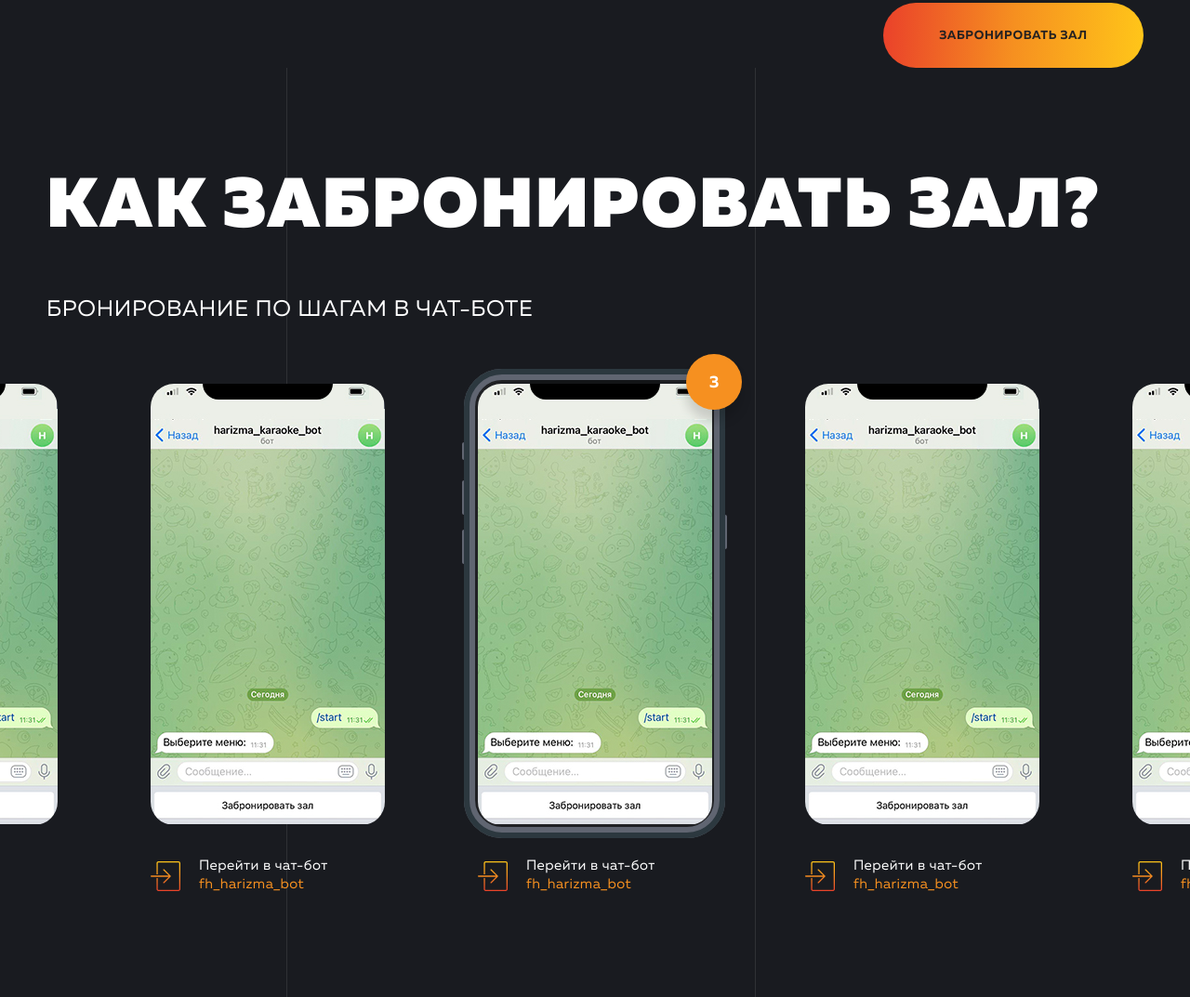
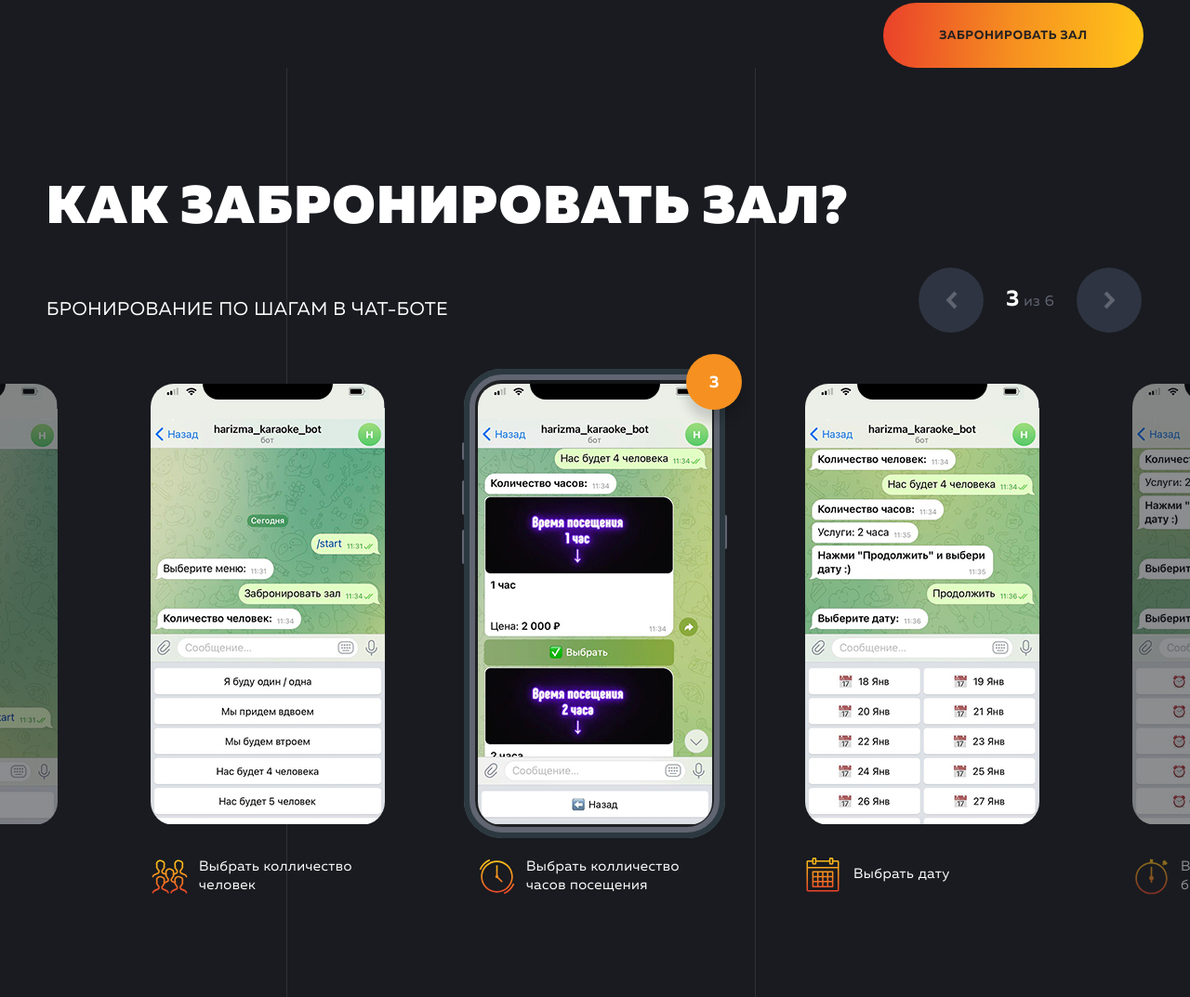
Before and after one commit to Sheil777/harizma, a plain HTML site: page index.html in a window 1280 px wide. Shown: the part 3192-4265 px from the top of the page at 93% size. Drawn offline with Linux system fonts and the light colour scheme.

Commit message:
Section telegram

```diff
--- a/index.html
+++ b/index.html
@@ -297,12 +297,12 @@
                         <img src="template/img/halls/peoples.png" alt=""><span>до 20-ти человек</span>
                     </div>
                 </div>
-                <div class="halls__move halls-move">
-                    <div class="halls-move__last"><img src="template/img/halls/arrow-last.png" alt=""></div>
-                    <div class="halls-move__number">
-                        <span><b>1</b> из <span class="halls-move__maxSlide">6</span></span>
+                <div class="halls__move halls-move pagination-slider">
+                    <div class="halls-move__last pagination-slider__prev"><img src="template/img/halls/arrow-last.png" alt=""></div>
+                    <div class="halls-move__number pagination-slider__text">
+                        <span><b>1</b> из <span class="halls-move__maxSlide pagination-slider__maxSlide">6</span></span>
                     </div>
-                    <div class="halls-move__next"><img src="template/img/halls/arrow-next.png" alt=""></div>
+                    <div class="halls-move__next pagination-slider__next"><img src="template/img/halls/arrow-next.png" alt=""></div>
                 </div>
                 <a href="#popup-reserve" class="halls__button buttonGold popup-link">Забронировать</a>
             </div>
@@ -423,59 +423,59 @@
                             <div class="telegram-slider__slide telegram-slide swiper-slide">
                                 <div class="telegram-slide__number">2</div>
                                 <div class="telegram-slide__img">
-                                    <img src="template/img/telegram/t1.jpg" alt="">
+                                    <img src="template/img/telegram/t2.jpg" alt="">
                                 </div>
                                 <div class="telegram-slide__caption">
                                     <div class="telegram-slide__icon">
-                                        <img src="template/img/telegram/icons/icon_1.svg" alt="">
+                                        <img src="template/img/telegram/icons/icon_2.svg" alt="">
                                     </div>
-                                    <div class="telegram-slide__text">Перейти в чат-бот <span>fh_harizma_bot</span></div>
+                                    <div class="telegram-slide__text">Выбрать колличество человек</div>
                                 </div>
                             </div>
                             <div class="telegram-slider__slide telegram-slide swiper-slide">
                                 <div class="telegram-slide__number">3</div>
                                 <div class="telegram-slide__img">
-                                    <img src="template/img/telegram/t1.jpg" alt="">
+                                    <img src="template/img/telegram/t3.jpg" alt="">
                                 </div>
                                 <div class="telegram-slide__caption">
                                     <div class="telegram-slide__icon">
-                                        <img src="template/img/telegram/icons/icon_1.svg" alt="">
+                                        <img src="template/img/telegram/icons/icon_3.svg" alt="">
                                     </div>
-                                    <div class="telegram-slide__text">Перейти в чат-бот <span>fh_harizma_bot</span></div>
+                                    <div class="telegram-slide__text">Выбрать колличество часов посещения</div>
                                 </div>
                             </div>
                             <div class="telegram-slider__slide telegram-slide swiper-slide">
                                 <div class="telegram-slide__number">4</div>
                                 <div class="telegram-slide__img">
-                                    <img src="template/img/telegram/t1.jpg" alt="">
+                                    <img src="template/img/telegram/t4.jpg" alt="">
                                 </div>
                                 <div class="telegram-slide__caption">
                                     <div class="telegram-slide__icon">
-                                        <img src="template/img/telegram/icons/icon_1.svg" alt="">
+                                        <img src="template/img/telegram/icons/icon_4.svg" alt="">
                                     </div>
-                                    <div class="telegram-slide__text">Перейти в чат-бот <span>fh_harizma_bot</span></div>
+                                    <div class="telegram-slide__text">Выбрать дату</div>
                                 </div>
                             </div>
                             <div class="telegram-slider__slide telegram-slide swiper-slide">
                                 <div class="telegram-slide__number">5</div>
                                 <div class="telegram-slide__img">
-                                    <img src="template/img/telegram/t1.jpg" alt="">
+                                    <img src="template/img/telegram/t5.jpg" alt="">
                                 </div>
                                 <div class="telegram-slide__caption">
                                     <div class="telegram-slide__icon">
-                                        <img src="template/img/telegram/icons/icon_1.svg" alt="">
+                                        <img src="template/img/telegram/icons/icon_5.svg" alt="">
                                     </div>
-                                    <div class="telegram-slide__text">Перейти в чат-бот <span>fh_harizma_bot</span></div>
+                                    <div class="telegram-slide__text">Выбрать время старта брони</div>
                                 </div>
                             </div>
                             <div class="telegram-slider__slide telegram-slide swiper-slide">
                                 <div class="telegram-slide__number">6</div>
                                 <div class="telegram-slide__img">
-                                    <img src="template/img/telegram/t1.jpg" alt="">
+                                    <img src="template/img/telegram/t6.jpg" alt="">
                                 </div>
                                 <div class="telegram-slide__caption">
                                     <div class="telegram-slide__icon">
-                                        <img src="template/img/telegram/icons/icon_1.svg" alt="">
+                                        <img src="template/img/telegram/icons/icon_6.svg" alt="">
                                     </div>
                                     <div class="telegram-slide__text">Перейти в чат-бот <span>fh_harizma_bot</span></div>
                                 </div>
@@ -483,7 +483,13 @@
                         </div>
                     </div>
                 </div>
-                <div class="telegram__pagination"></div>
+                <div class="telegram__pagination telegram-pagination pagination-slider">
+                    <div class="pagination-slider__prev telegram-pagination__prev"><img src="template/img/halls/arrow-last.png" alt=""></div>
+                    <div class="pagination-slider__text telegram-pagination__text">
+                        <span><b>3</b> из <span class="pagination-slider__maxSlide telegram-pagination__maxSlide">6</span></span>
+                    </div>
+                    <div class="pagination-slider__next telegram-pagination__next"><img src="template/img/halls/arrow-next.png" alt=""></div>
+                </div>
             </div>
         </section>
 
--- a/template/css/style.scss
+++ b/template/css/style.scss
@@ -147,6 +147,80 @@ body.lock {
     }
 }
 
+/* Навигация между слайдами */
+.pagination-slider {
+    display: flex;
+    align-items: center;
+    color: white;
+
+    &__prev.swiper-button-disabled, &__next.swiper-button-disabled {
+        border: 1px solid #282B32;
+        box-sizing: border-box;
+        background: none !important;
+    }
+
+    &__prev, &__next {
+        width: 70px;
+        height: 70px;
+        border-radius: 50%;
+
+        display: flex;
+        justify-content: center;
+        align-items: center;
+
+        user-select: none;
+
+        background: #2E3441;
+
+        &:hover {
+            cursor: pointer;
+        }
+    }
+
+    &__text {
+        text-align: center;
+        width: 100px;
+
+        span {
+            font-style: normal;
+            font-weight: 500;
+            line-height: 48px;
+            /* or 200% */
+
+            letter-spacing: 0.03em;
+
+            //margin: 0 30px;
+            color: #606571;
+
+            b {
+                font-size: 24px;
+                color: white;
+            }
+
+            .pagination-slider__maxSlide {
+                margin: 0;
+            }
+        }
+    }
+
+
+}
+
+/* Адаптивный шрифт */
+$maxWidth: 1824; // Макетная ширина
+
+@mixin adaptive-font($pcSize, $mobSize) {
+    $addSize: $pcSize - $mobSize;
+    $addMobSize: $addSize + $addSize * 0.7;
+    @media (max-width: 767px) {
+        font-size: calc(#{$mobSize + px} + #{$addMobSize} * ((100vw - 320px) / #{$maxWidth}));
+    }
+    @media (min-width: 767px) {
+        font-size: calc(#{$mobSize + px} + #{$addSize} * (100vw / #{$maxWidth}));
+    }
+}
+
+
 @import "header";
 @import "main";
 @import "main-advantages";
--- a/template/css/telegram.scss
+++ b/template/css/telegram.scss
@@ -51,7 +51,8 @@
 .telegram {
   &__header {
     font-weight: 900;
-    font-size: 75px;
+    // font-size: 75px;
+    @include adaptive-font(75, 15);
     line-height: 82px;
 
     letter-spacing: 0.03em;
@@ -64,7 +65,8 @@
 
   &__text {
     font-weight: 400;
-    font-size: 24px;
+    // font-size: 24px;
+    @include adaptive-font(24, 10);
     line-height: 48px;
 
     letter-spacing: 0.03em;
@@ -72,6 +74,16 @@
 
     color: #FFFFFF;
     margin-top: 45px;
+  }
+
+  &__container {
+    position: relative;
+  }
+
+  &__pagination {
+    position: absolute;
+    top: 215px;
+    right: 52px;
   }
 }
 
@@ -98,7 +110,12 @@
   }
 
   &__slide {
+    opacity: 0.5;
+    transition: opacity 0.5s;
+  }
 
+  &__slide.swiper-slide-prev, &__slide.swiper-slide-active, &__slide.swiper-slide-next {
+    opacity: 1;
   }
 }
 
@@ -183,3 +200,22 @@
     }
   }
 }
+
+/*
+@media (max-width: 1500px) {
+  .telegram {
+    &__header {
+      font-size: 60px;
+    }
+  }
+}
+
+@media (max-width: 1200px) {
+  .telegram {
+    &__header {
+      font-size: 40px;
+    }
+  }
+}
+
+ */
--- a/template/js/scripts.js
+++ b/template/js/scripts.js
@@ -128,10 +128,16 @@ $(document).ready(
             let tagB = document.querySelector(".halls-move__number").getElementsByTagName("b")[0];
             tagB.textContent = hallsSlider.activeIndex+1;
         });
+        telegramSlider.on('slideChange', function () {
+            let tagB = document.querySelector(".telegram-pagination__text").getElementsByTagName("b")[0];
+            tagB.textContent = telegramSlider.activeIndex+1;
+        });
 
         // Вывод общего кол-во слайдов на странице
         let numOfSlides = document.querySelectorAll(".main-slider__slide").length;
         document.querySelector('.halls-move__maxSlide').textContent = numOfSlides;
+        numOfSlides = document.querySelectorAll(".telegram-slider__slide").length;
+        document.querySelector('.telegram-pagination__maxSlide').textContent = numOfSlides;
 
 
         // Маска для номера телефона
@@ -159,7 +165,15 @@ let hallsSlider = new Swiper('.main-slider__container',{
     }
 });
 
-new Swiper('.telegram-slider__container',{
+let telegramSlider = new Swiper('.telegram-slider__container',{
     spaceBetween: 100,
     initialSlide: 2,
+    allowTouchMove: false,
+    speed: 100,
+
+    navigation: {
+        nextEl: ".telegram-pagination__next",
+        prevEl: ".telegram-pagination__prev"
+    },
+
 });
```
Also changed, not shown: template/css/halls.scss (+0 -60 lines), template/css/style.css, 1 other file.
